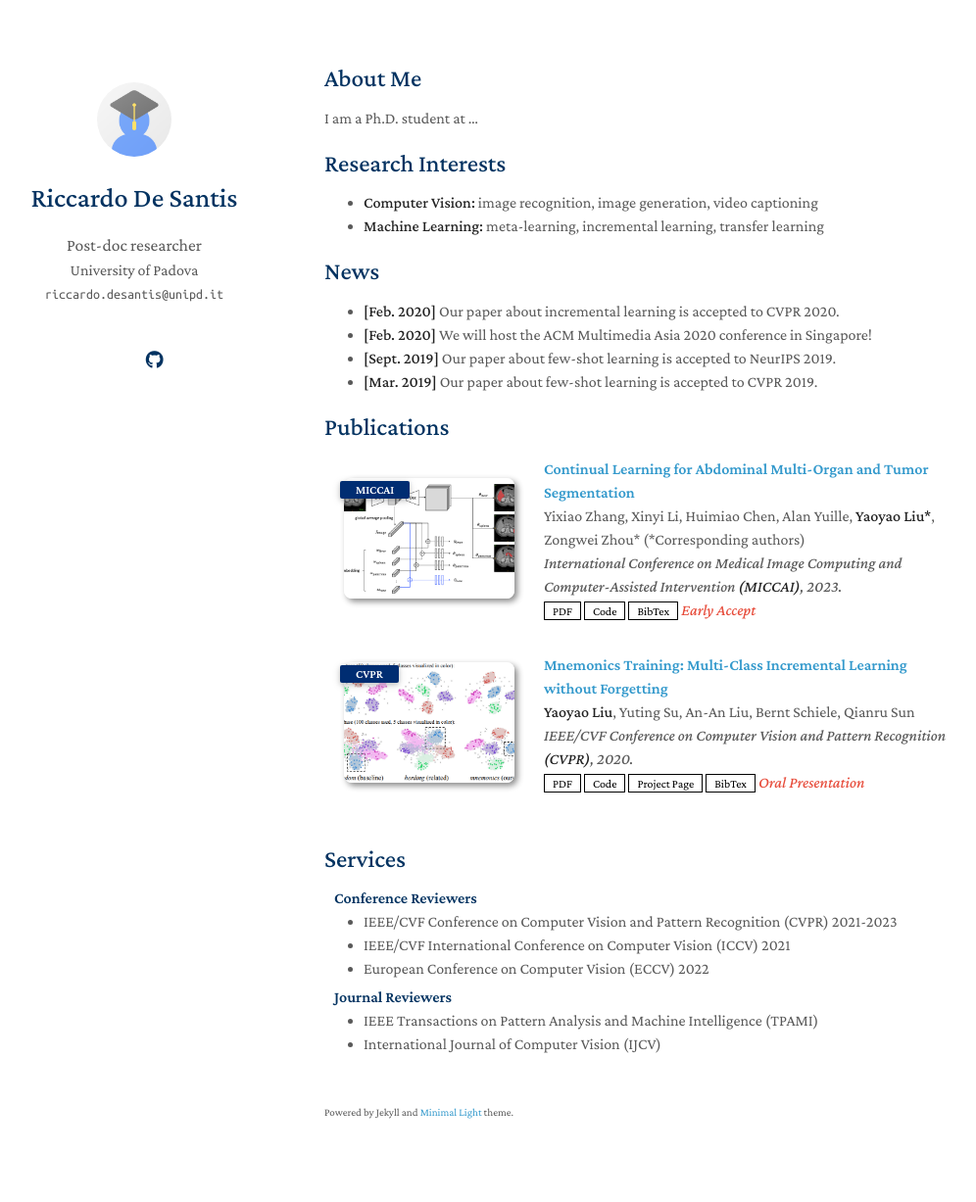
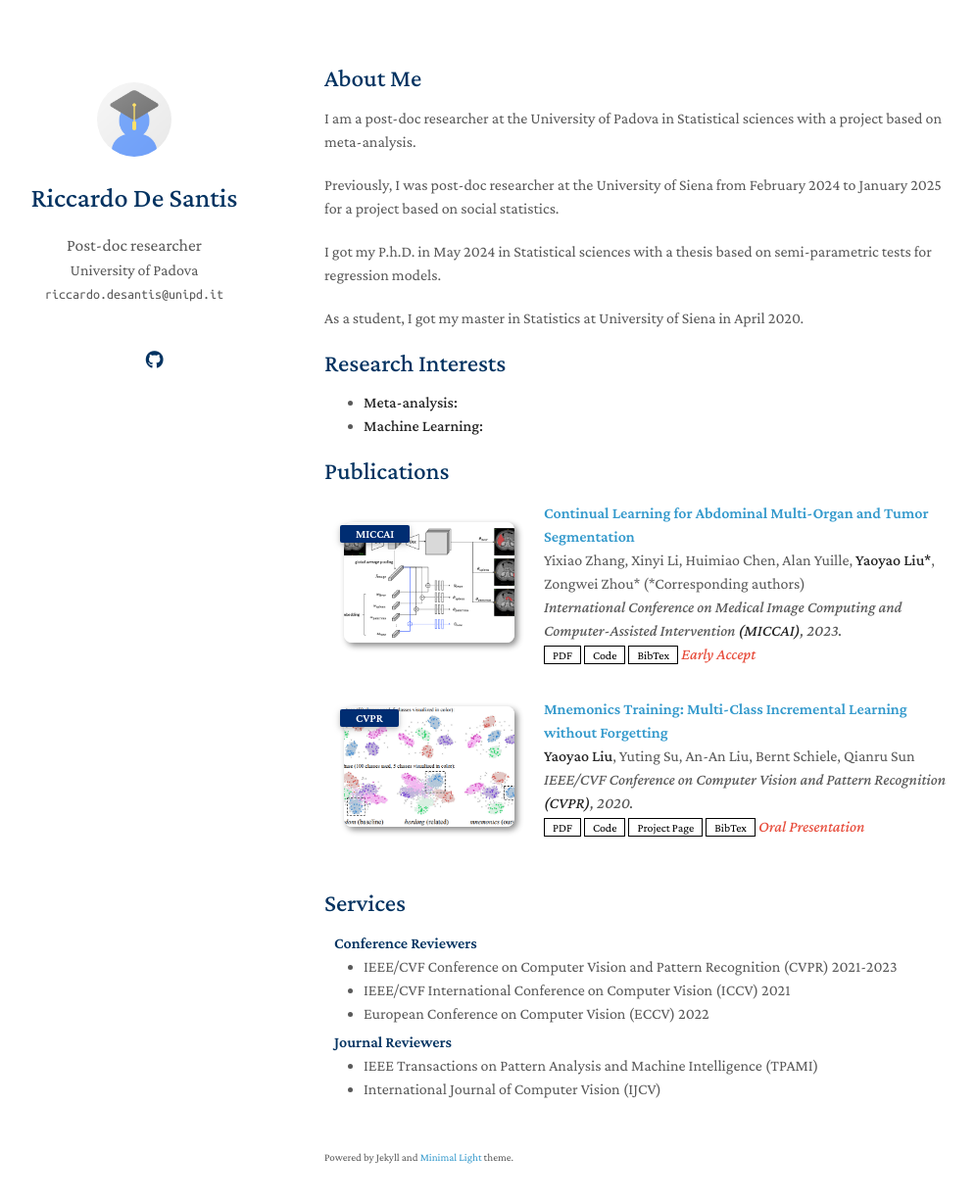
Before and after one commit to Rickdesa/rickdesa.github.io, a Jekyll site: the page built from index.md, in a window 1280 px wide and 1262 px high. Shown: the top 1227 px of the window at 98% size, without its empty margins (139-1135 px from the left). Built offline with Jekyll 4.4.1, drawn with Linux system fonts in a browser that asks for light colours; a style sheet for code colours, icons or effects is not loaded; our own code applies the rules of GitHub Pages for plain Markdown files.

Commit message:
Update index.md

```diff
--- a/index.md
+++ b/index.md
@@ -4,20 +4,18 @@ layout: homepage
 
 ## About Me
 
-I am a Ph.D. student at ...
+I am a post-doc researcher at the University of Padova in Statistical sciences with a project based on meta-analysis.
+
+Previously, I was post-doc researcher at the University of Siena from February 2024 to January 2025 for a project based on social statistics.
+
+I got my P.h.D. in May 2024 in Statistical sciences with a thesis based on semi-parametric tests for regression models.
+
+As a student, I got my master in Statistics at University of Siena in April 2020.
 
 ## Research Interests
 
-- **Computer Vision:** image recognition, image generation, video captioning
-- **Machine Learning:** meta-learning, incremental learning, transfer learning
-
-## News
-
-- **[Feb. 2020]** Our paper about incremental learning is accepted to CVPR 2020.
-- **[Feb. 2020]** We will host the ACM Multimedia Asia 2020 conference in Singapore!
-- **[Sept. 2019]** Our paper about few-shot learning is accepted to NeurIPS 2019.
-- **[Mar. 2019]** Our paper about few-shot learning is accepted to CVPR 2019.
-
+- **Meta-analysis:**
+- **Machine Learning:**
 {% include_relative _includes/publications.md %}
 
 {% include_relative _includes/services.md %}
```
